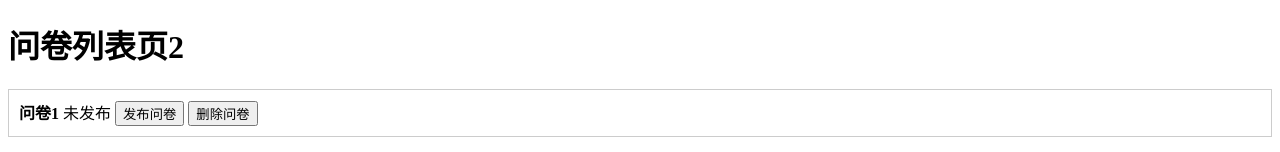
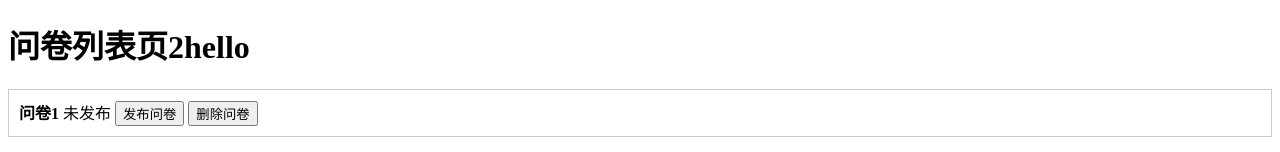
Before and after one commit to yinxi0607/wenjuanxing, a React (Vite) app: page / in a window 1280 px wide. Shown: the top 152 px of the page. Built offline with nearby package versions, Linux system fonts and the light colour scheme.

Commit message:
test github

```diff
--- a/src/List2.tsx
+++ b/src/List2.tsx
@@ -37,7 +37,7 @@ const List2: FC = () => {
 
     return (
         <div>
-            <h1>问卷列表页2</h1>
+            <h1>问卷列表页2hello</h1>
             <div>
                 {
                     questionList.map(question => {
```
